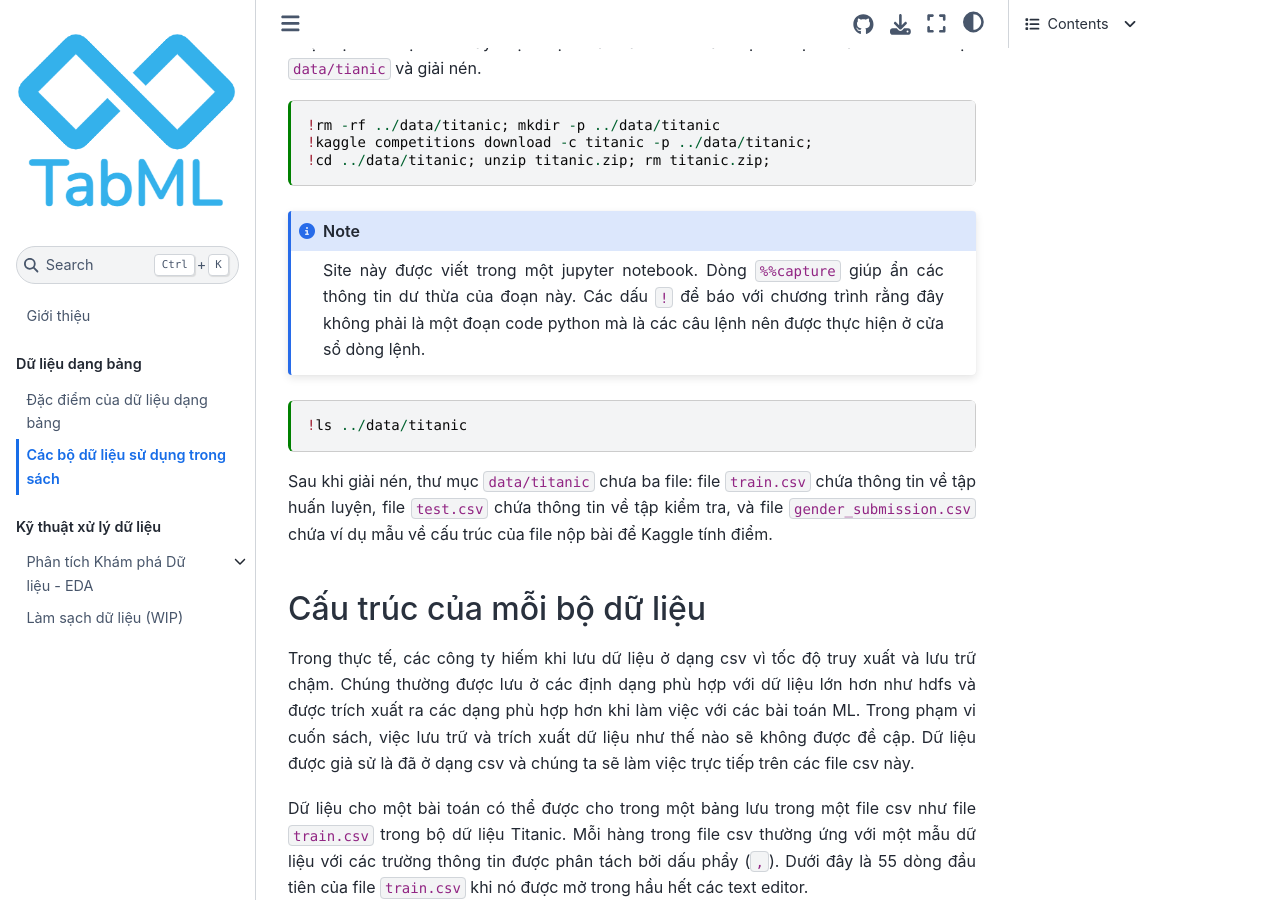
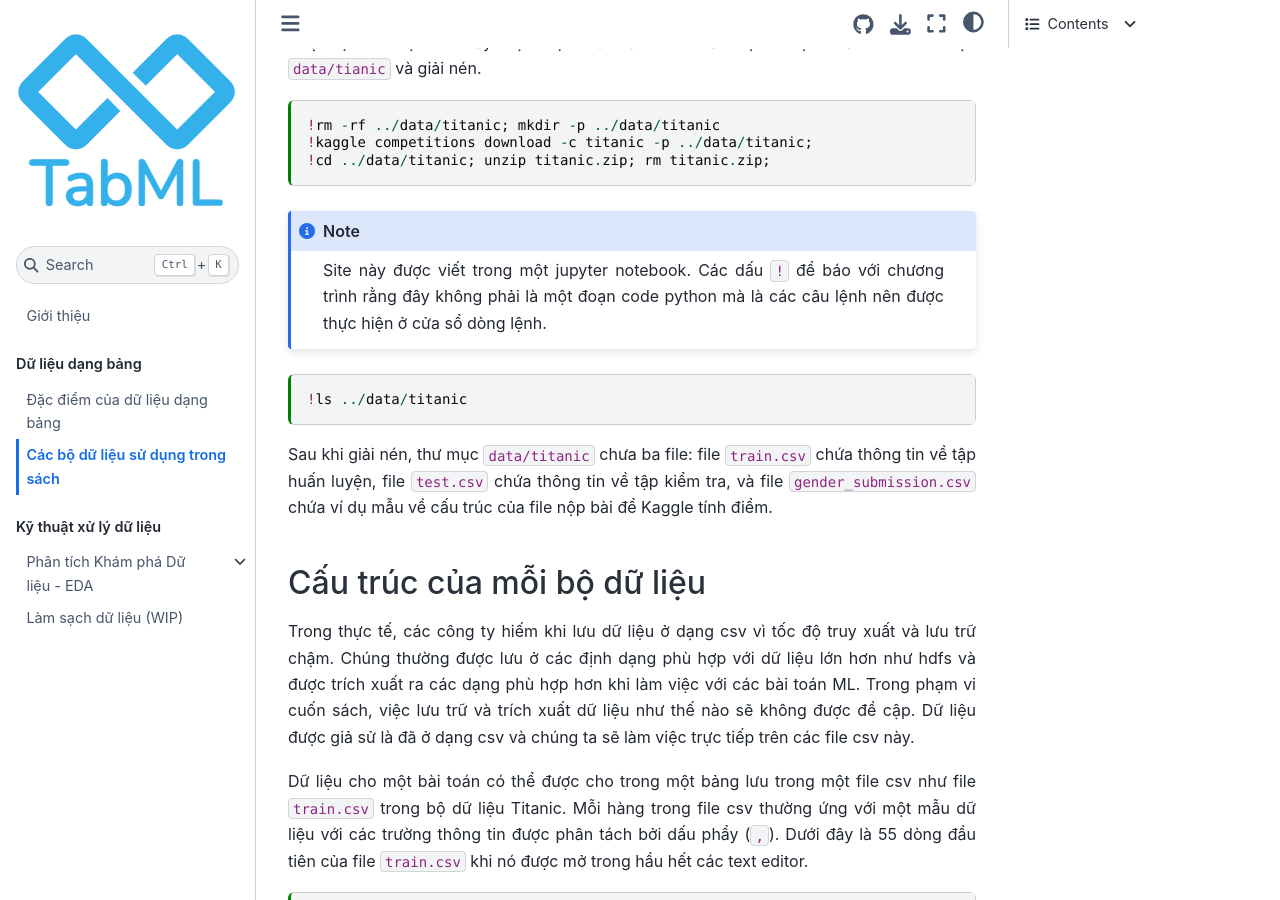
Before and after one commit to tiepvupsu/tabml_book, a Jupyter Book: the page built from book/ch_tabular_data/datasets.md, in a window 1280 px wide and 900 px high, scrolled down 2126 px. Built offline with Jupyter Book 1.0.4 settings and Sphinx 7.4.7 and the Sphinx Book theme 1.1.4, drawn with Linux system fonts in a browser that asks for light colours.

Commit message:
👌 IMPROVE: remove an irrelevant line

````diff
--- a/book/ch_tabular_data/datasets.md
+++ b/book/ch_tabular_data/datasets.md
@@ -48,7 +48,6 @@ kaggle competitions download -c titanic
 
 ```{note}
 Site này được viết trong một jupyter notebook.
-Dòng `%%capture` giúp ẩn các thông tin dư thừa của đoạn này.
 Các dấu `!` để báo với chương trình rằng đây không phải là một đoạn code python mà là các câu lệnh nên được thực hiện ở cửa sổ dòng lệnh.
 ```
 
````
